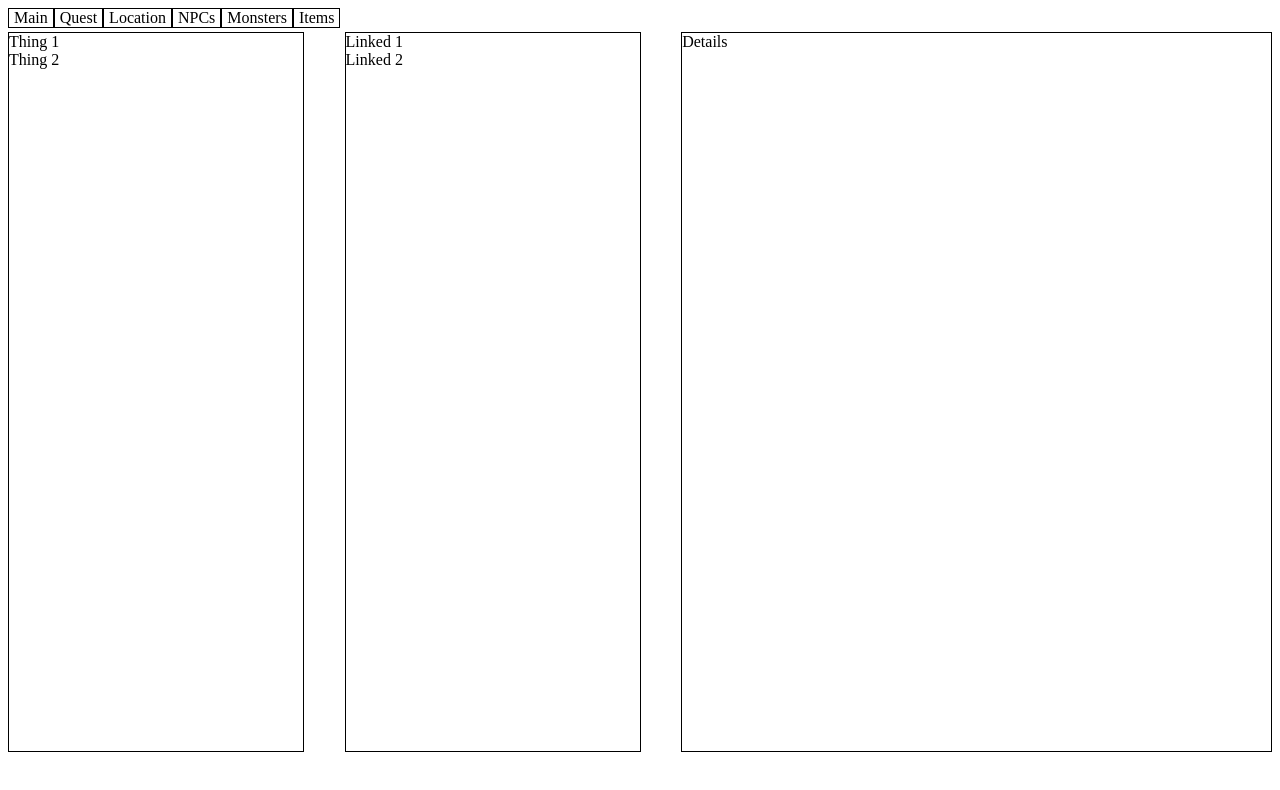
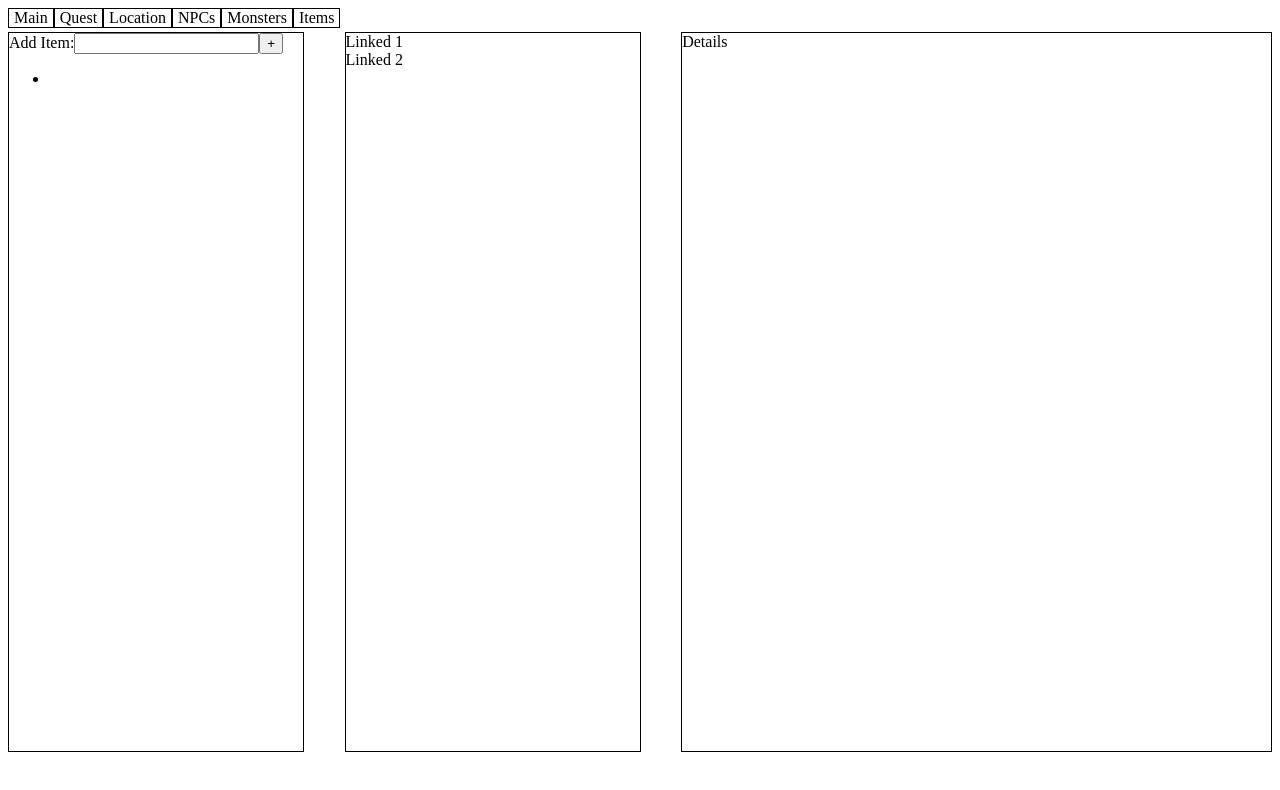
Before and after one commit to jmccallister93/campaign-manager, a React (Create React App) app in the folder main/: page / in a window 1280 px wide. Shown: the top 790 px of the page. Built offline with nearby package versions, Linux system fonts and the light colour scheme.

Commit message:
Trying to make the add work

```diff
--- a/main/src/Compnenets/JS/ColumnNav.js
+++ b/main/src/Compnenets/JS/ColumnNav.js
@@ -1,14 +1,65 @@
-import "../SCSS/WrapperColumnNav.scss"
+import { useId, useState } from "react";
+import "../SCSS/WrapperColumnNav.scss";
 
 const ColumnNav = (props) => {
+  const id = useId();
+  const [input, setInput] = useState(props?.value ?? "");
+
+  const navItemsList = [];
+
+  const addItem = () => {
+    navItemsList.push(input)
+  }
+
   return (
-    <>
-      <div className="wrapper__columnnav">
-        <div>Thing 1 </div>
-        <div>Thing 2</div>
-      </div>
-    </>
+    <div className="wrapper__columnnav">
+      <label>
+        Add Item:
+        <input
+          id={id}
+          value={input}
+          onInput={(e) => setInput(e.target.value)}
+        />
+      </label>
+      <input
+        type="submit"
+        value="+"
+        onClick={addItem}
+      />
+      <ul>
+        <li></li>
+      </ul>
+
+    </div>
   );
 };
 
 export default ColumnNav;
+
+// const ColumnNav = (props) => {
+//   const navItemsList = [];
+
+//   const navTexts = navItemsList.map((navText) => (
+//     <span className="navitem__text">{navText}</span>
+//   ));
+
+//   const submitHandler= (e) => {
+//     e.preventDefault();
+//     console.log('you cliked')
+//   }
+
+//   return (
+//     <div className="wrapper__columnnav">
+//       <form onSubmit={submitHandler}>
+//         <label>
+//           Add Item:
+//           <input type={"text"} />
+//         </label>
+//         <input type="submit" value="+"/>
+//         <span className="tabitem__div">{navTexts}</span>
+//       </form>
+//     </div>
+//   );
+// };
+
+// export default ColumnNav;
```
Also changed, not shown: main/src/Compnenets/JS/TabItem.js (+0 -18 lines).
